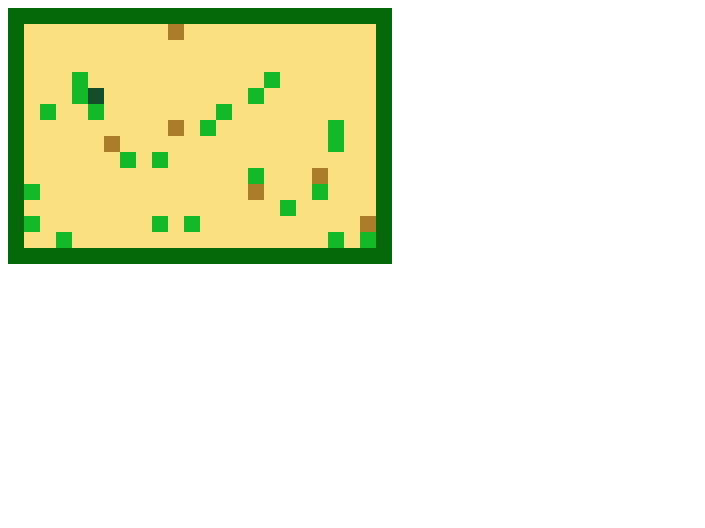
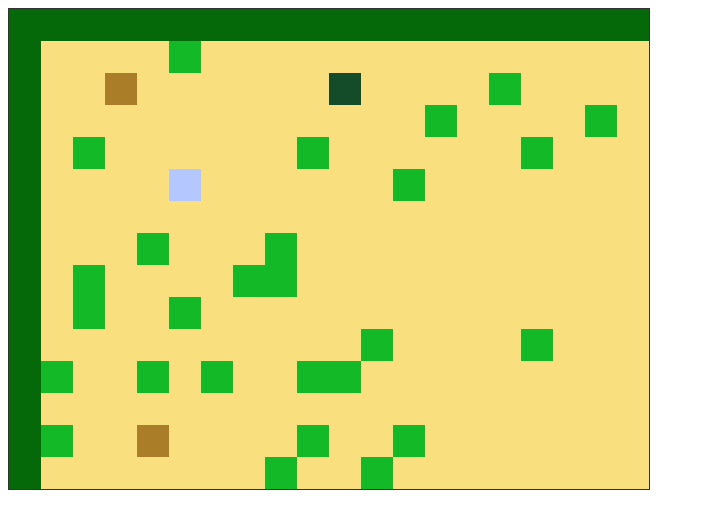
Before and after one commit to thelucre2/game_template, a website: page public/index.html in a window 1280 px wide. Shown: the whole page, without its empty margins (0-705 px from the left). Drawn offline with Linux system fonts and the light colour scheme.

Commit message:
v0.0.12 - teleporters and viewport...ers?

```diff
--- a/public/index.html
+++ b/public/index.html
@@ -2,12 +2,17 @@
 <html>
 <head>
   <script src="lib/crafty.js"></script>
-  <script src="src/Main.js"></script>
   <script src="src/Components.js"></script>
   <script src="src/Scenes.js"></script>
+  <script src="src/Game.js"></script>
   <script>
     window.addEventListener('load', Game.start);
   </script>
+  <style>
+  	#cr-stage {
+  		border:1px solid #333;
+  	}
+  </style>
 </head>
 <body>
 </body>
--- a/public/src/Components.js
+++ b/public/src/Components.js
@@ -23,6 +23,23 @@ Crafty.c('Grid', {
 Crafty.c('Actor', {
 	init: function() {
 		this.requires('2D, Canvas, Grid');
+	},
+
+	to: function(x,y) {
+		this.x = x * Game.mapGrid.tile.width;
+		this.y = y * Game.mapGrid.tile.height;
+	}
+});
+
+Crafty.c('Teleport', {
+	init: function() {
+		this.requires('Actor, Color')
+			.color( 'rgb(180, 200, 255)' );
+		this.attr( { telx: 1, tely: 1 });
+	},
+
+	collect: function() {
+		Crafty.trigger('TeleportHit', this);
 	}
 });
 
@@ -32,7 +49,8 @@ Crafty.c('PlayerCharacter', {
 			.fourway(4)
 			.color( 'rgb(20, 75, 40)' )
 			.stopOnSolids()
-			.onHit('Village', this.visitVillage);
+			.onHit('Village', this.visitVillage)
+			.onHit('Teleport', this.teleport);
 	},
 
 	stopOnSolids: function() {
@@ -51,6 +69,11 @@ Crafty.c('PlayerCharacter', {
 	visitVillage: function(data) {
 		village = data[0].obj;
 		village.collect();
+	},
+
+	teleport: function(data) {
+		teleport = data[0].obj;
+		this.to( teleport.telx, teleport.tely );
 	}
 });
 
--- a/public/src/Main.js
+++ b/public/src/Game.js
@@ -1,8 +1,8 @@
 Game = {
 	// grid size and tile size
 	mapGrid: {
-		width: 24,
-		height: 16,
+		width: 40,
+		height: 40,
 		tile: {
 			width: 16,
 			height: 16
@@ -23,10 +23,11 @@ Game = {
   start: function() {
     // Start crafty and set a background color so that we can see it's working
     Crafty.init(Game.width(), Game.height());
+    Crafty.viewport.init(640,480);
     Crafty.background( 'rgb(249, 223, 125)' );
 
     // start the scene (for event emitters?)
     Crafty.scene('Game');
-
+    //Crafty.viewport.scale(2);
   }
 }
--- a/public/src/Scenes.js
+++ b/public/src/Scenes.js
@@ -1,4 +1,6 @@
 Crafty.scene('Game', function() {
+
+  Crafty.viewport.scale(2);
 
 	// set up occupied tiles space
 	this.occupied = new Array(Game.mapGrid.width);
@@ -11,6 +13,9 @@ Crafty.scene('Game', function() {
 
 	// setup the player
   this.player = Crafty.e('PlayerCharacter').at(5,5);
+
+  Crafty.viewport.follow(this.player);
+
   this.occupied[this.player.at().x][this.player.at().y] = true;
 
   // terrain actors
@@ -37,6 +42,11 @@ Crafty.scene('Game', function() {
     }
   }
 
+  this.player.to(10,2);
+  this.teleport = Crafty.e('Teleport').at(5,5);
+  this.teleport
+    .attr( { telx: 22, tely: 14 });
+
   this.showVictory = this.bind('VillageVisited', function() {
   	if(!Crafty('Village').length) {
   		Crafty.scene('Victory');
```
